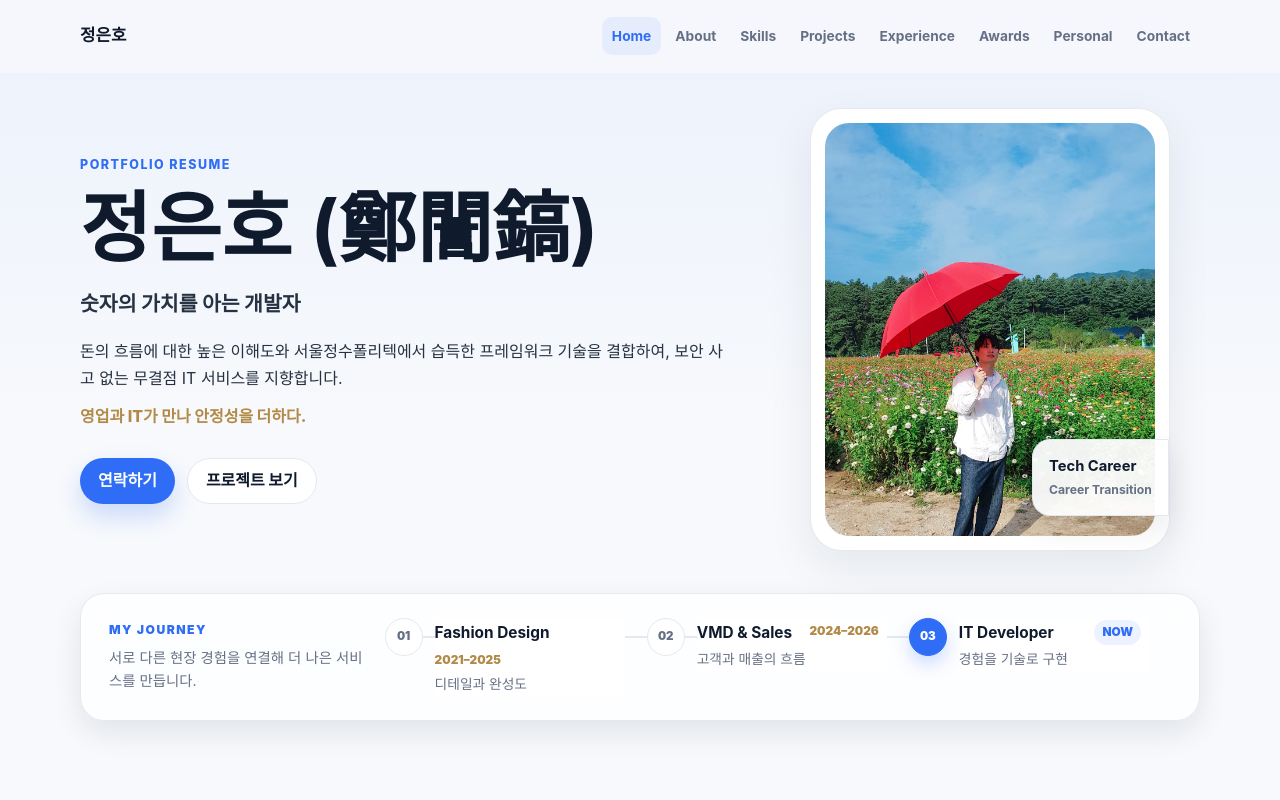
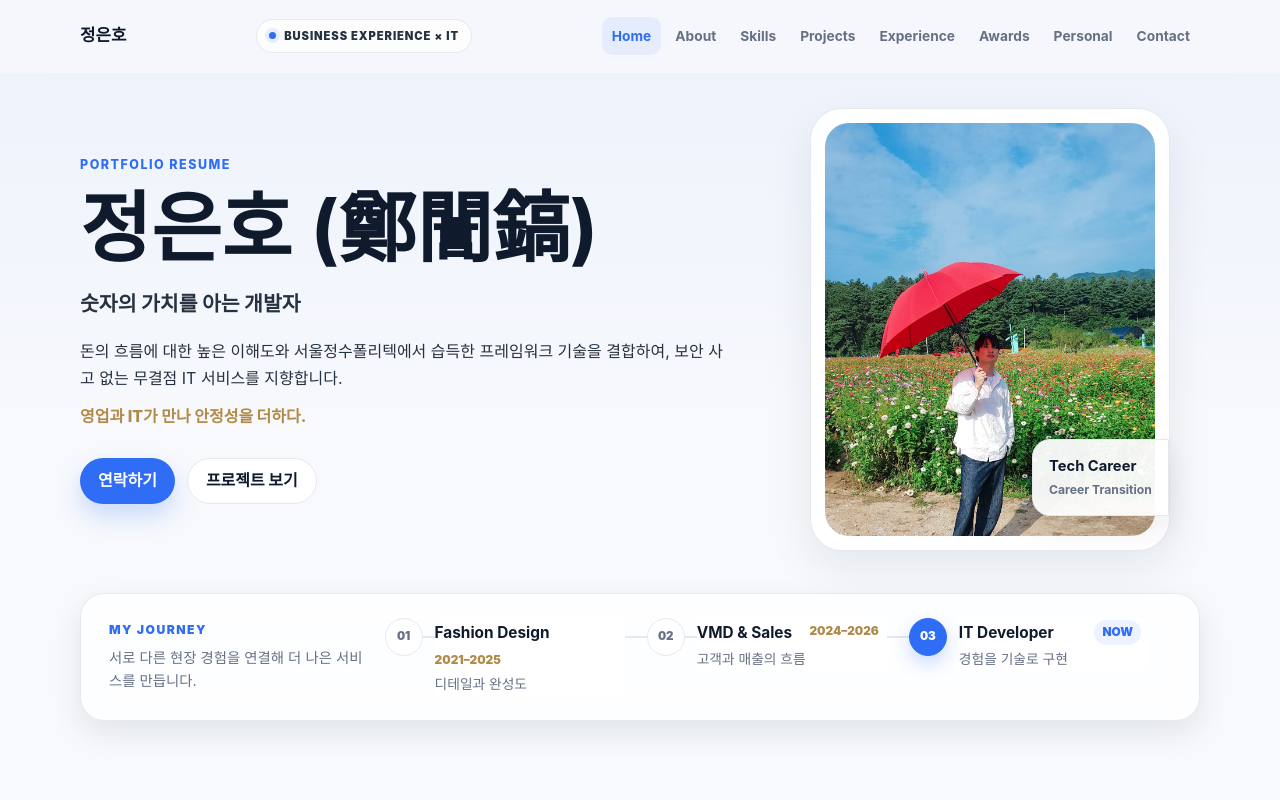
Before and after one commit to eunno-kr/About_me, a plain HTML site: page index.html in a window 1280 px wide. Shown: the top 800 px of the page. Drawn offline with Linux system fonts and the light colour scheme; a web font is replaced by a local one.

Commit message:
상단 브랜드 메시지 추가

```diff
--- a/assets/css/style.css
+++ b/assets/css/style.css
@@ -104,6 +104,29 @@ button {
   color: var(--color-navy);
   font-size: 1.05rem;
   font-weight: 800;
+}
+
+.nav__identity {
+  display: none;
+  align-items: center;
+  gap: 8px;
+  padding: 7px 12px;
+  color: var(--color-charcoal);
+  font-size: 0.7rem;
+  font-weight: 900;
+  letter-spacing: 0.08em;
+  white-space: nowrap;
+  background: rgba(255, 255, 255, 0.72);
+  border: 1px solid rgba(228, 232, 239, 0.9);
+  border-radius: 999px;
+}
+
+.nav__identity > span {
+  width: 7px;
+  height: 7px;
+  background: var(--color-accent);
+  border-radius: 50%;
+  box-shadow: 0 0 0 4px rgba(47, 109, 246, 0.1);
 }
 
 .nav__toggle {
@@ -884,6 +907,12 @@ button {
   }
 }
 
+@media (min-width: 1180px) {
+  .nav__identity {
+    display: inline-flex;
+  }
+}
+
 @media (prefers-reduced-motion: reduce) {
   *,
   *::before,
--- a/index.html
+++ b/index.html
@@ -17,6 +17,10 @@
     <header class="site-header" data-header>
       <nav class="nav" aria-label="주요 메뉴">
         <a class="nav__brand" href="#hero" data-brand>정은호</a>
+        <span class="nav__identity" aria-label="Business Experience and IT">
+          <span aria-hidden="true"></span>
+          BUSINESS EXPERIENCE × IT
+        </span>
         <button class="nav__toggle" type="button" aria-label="메뉴 열기" aria-expanded="false" data-nav-toggle>
           <span></span>
           <span></span>
```
